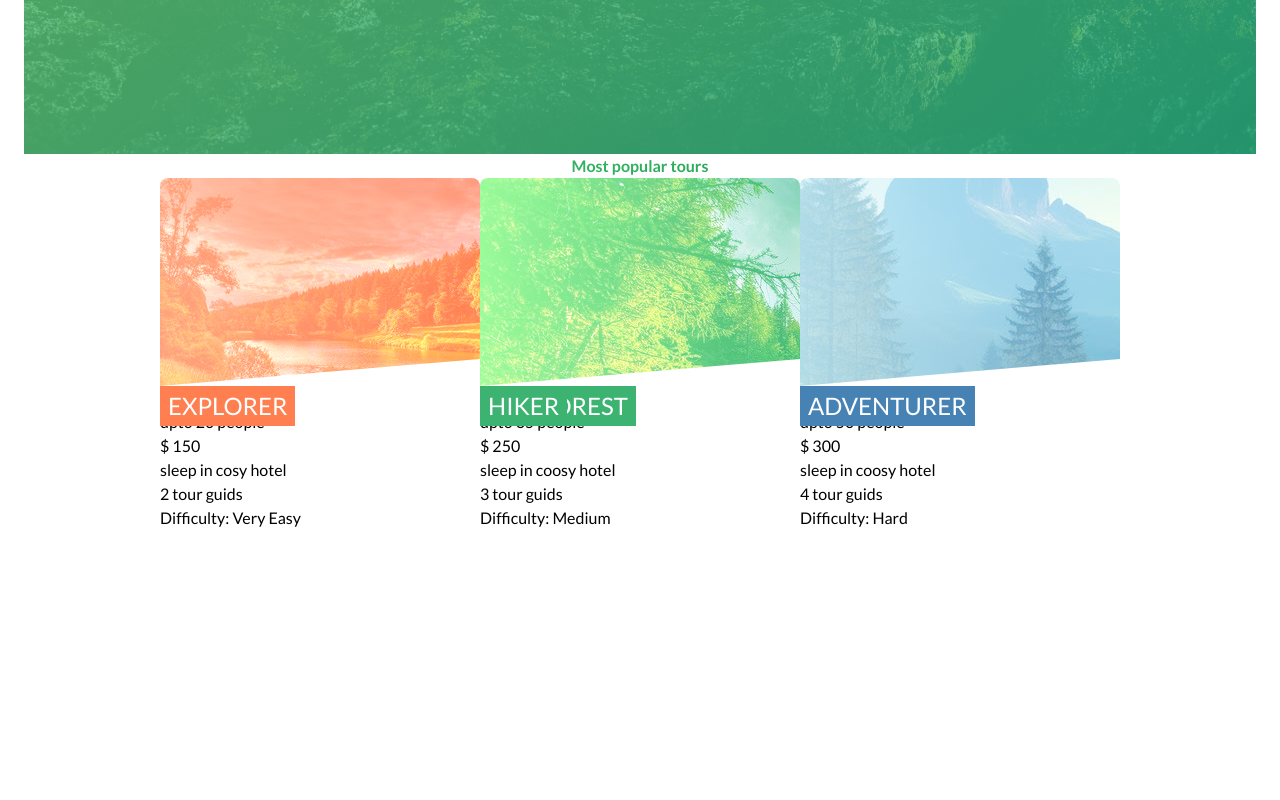
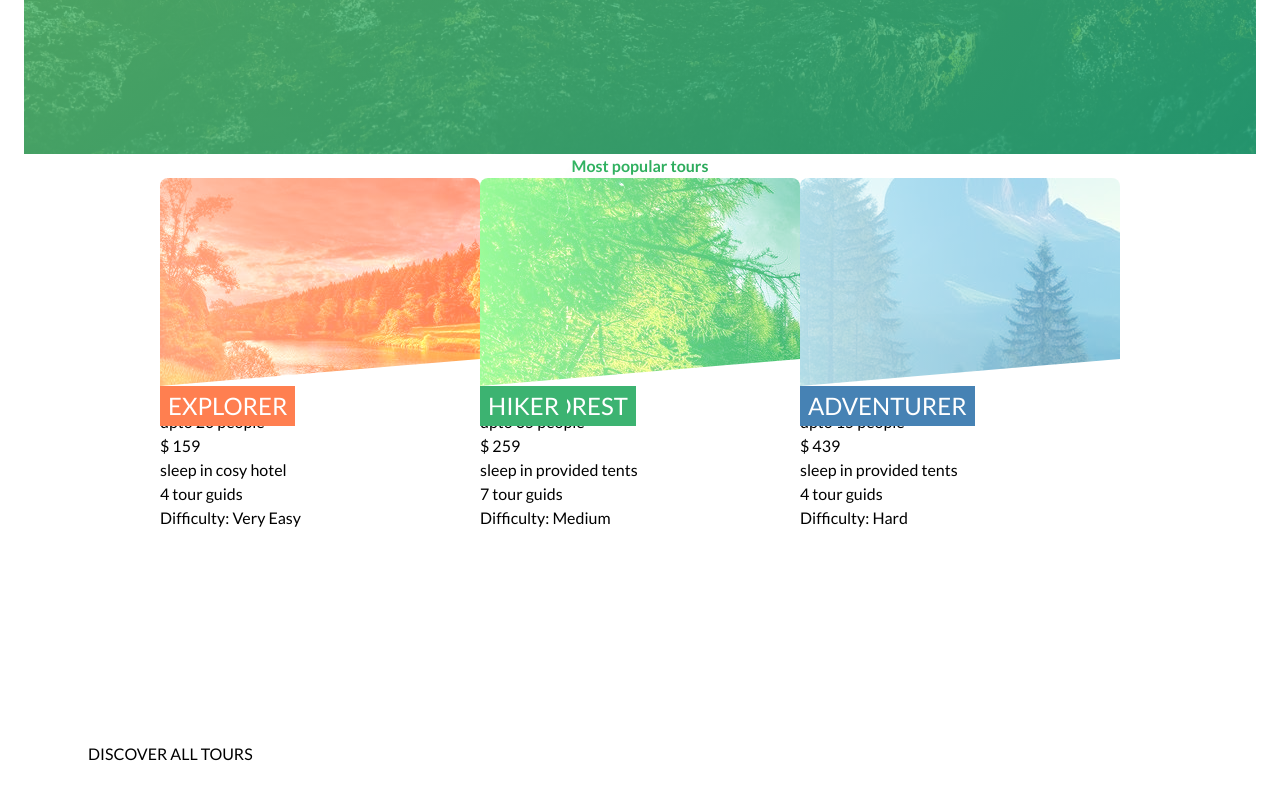
Before and after one commit to OmBharti999/pro, a Next.js app: page / in a window 1280 px wide. Shown: the part 1968-2768 px from the top of the page. Before the commit the page ends 2714 px from the top, so only its background shows below. Built offline with nearby package versions, Linux system fonts and the light colour scheme.

Commit message:
bg update

```diff
--- a/app/_component/button/LinkButton.tsx
+++ b/app/_component/button/LinkButton.tsx
@@ -10,7 +10,7 @@ interface Props {
 
 export const LinkButton = ({ url, addClass, btnName }: Props) => {
   return (
-    <Link href={url} className={`btn ${addClass}`}>
+    <Link href={url} className={`${addClass} btn`}>
       <PText content={btnName} addClass={"font-medium"} />
     </Link>
   );
--- a/app/_component/button/index.css
+++ b/app/_component/button/index.css
@@ -7,7 +7,8 @@
 
 .btn::after {
   content: "";
-  @apply inline-block w-full h-full bg-white absolute top-0 left-0 -z-10 rounded-full hover:scale-x-[1.4] hover:scale-y-[1.6] transition-all duration-[400ms] hover:opacity-0;
+  background-color: white;
+  @apply inline-block w-full h-full  absolute top-0 left-0 -z-10 rounded-full hover:scale-x-[1.4] hover:scale-y-[1.6] transition-all duration-[400ms] hover:opacity-0;
 }
 
 .btn-white {
--- a/app/_component/cardsSection/CardsSection.tsx
+++ b/app/_component/cardsSection/CardsSection.tsx
@@ -1,5 +1,5 @@
 import React from "react";
-import { CardWithBack, HeadingSecondary } from "..";
+import { CardWithBack, HeadingSecondary, LinkButton } from "..";
 
 export const CardsSection = () => {
   return (
@@ -8,14 +8,14 @@ export const CardsSection = () => {
         content="Most popular tours"
         addClass="py-2 mb-12 mt-16 "
       />
-      <div className="max-w-7xl flex-center mx-auto">
+      <div className="max-w-7xl flex-center mx-auto ">
         <div className="flex-center max-md:flex-col flex-wrap justify-evenly w-full max-md:gap-20 gap-10 lg:gap-16 xl:gap-28">
           <CardWithBack
             src={"assets/image-1.jpg"}
             imgAlt="The sea Explorer"
-            price="$ 150"
+            price="$ 159"
             peopleCount="upto 20 people"
-            guidsCount="2 tour guids"
+            guidsCount="4 tour guids"
             difficulty="Very Easy"
             highlight="sleep in cosy hotel"
             fromCardBackBg="#FFA07A"
@@ -24,20 +24,20 @@ export const CardsSection = () => {
           <CardWithBack
             src={"assets/image-2.jpg"}
             imgAlt="The forest hiker"
-            price="$ 250"
+            price="$ 259"
             peopleCount="upto 35 people"
-            guidsCount="3 tour guids"
+            guidsCount="7 tour guids"
             difficulty="Medium"
-            highlight="sleep in coosy hotel"
+            highlight="sleep in provided tents"
             fromCardBackBg="#98FB98"
             toCardBackBg="#3CB371"
           />
           <CardWithBack
             src={"assets/image-3.jpg"}
             imgAlt="the snow adventurer"
-            price="$ 300"
-            highlight="sleep in coosy hotel"
-            peopleCount="upto 50 people"
+            price="$ 439"
+            highlight="sleep in provided tents"
+            peopleCount="upto 15 people"
             guidsCount="4 tour guids"
             difficulty="Hard"
             fromCardBackBg="#ADD8E6"
@@ -45,6 +45,8 @@ export const CardsSection = () => {
           />
         </div>
       </div>
+
+      <LinkButton url="#" addClass="bg-green-400 text-white after:bg-green-500" btnName="Discover All Tours" />
     </section>
   );
 };
```
